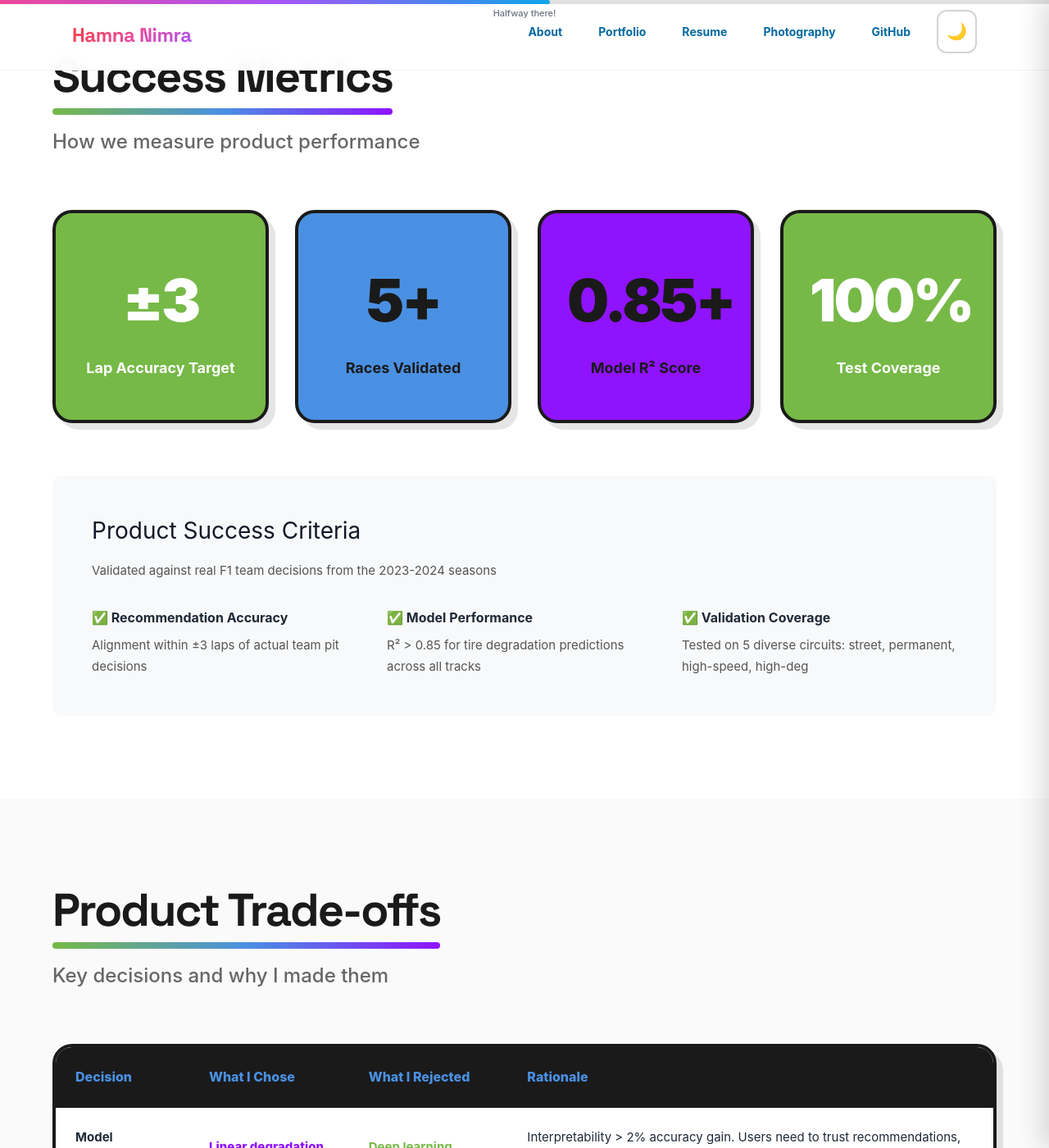
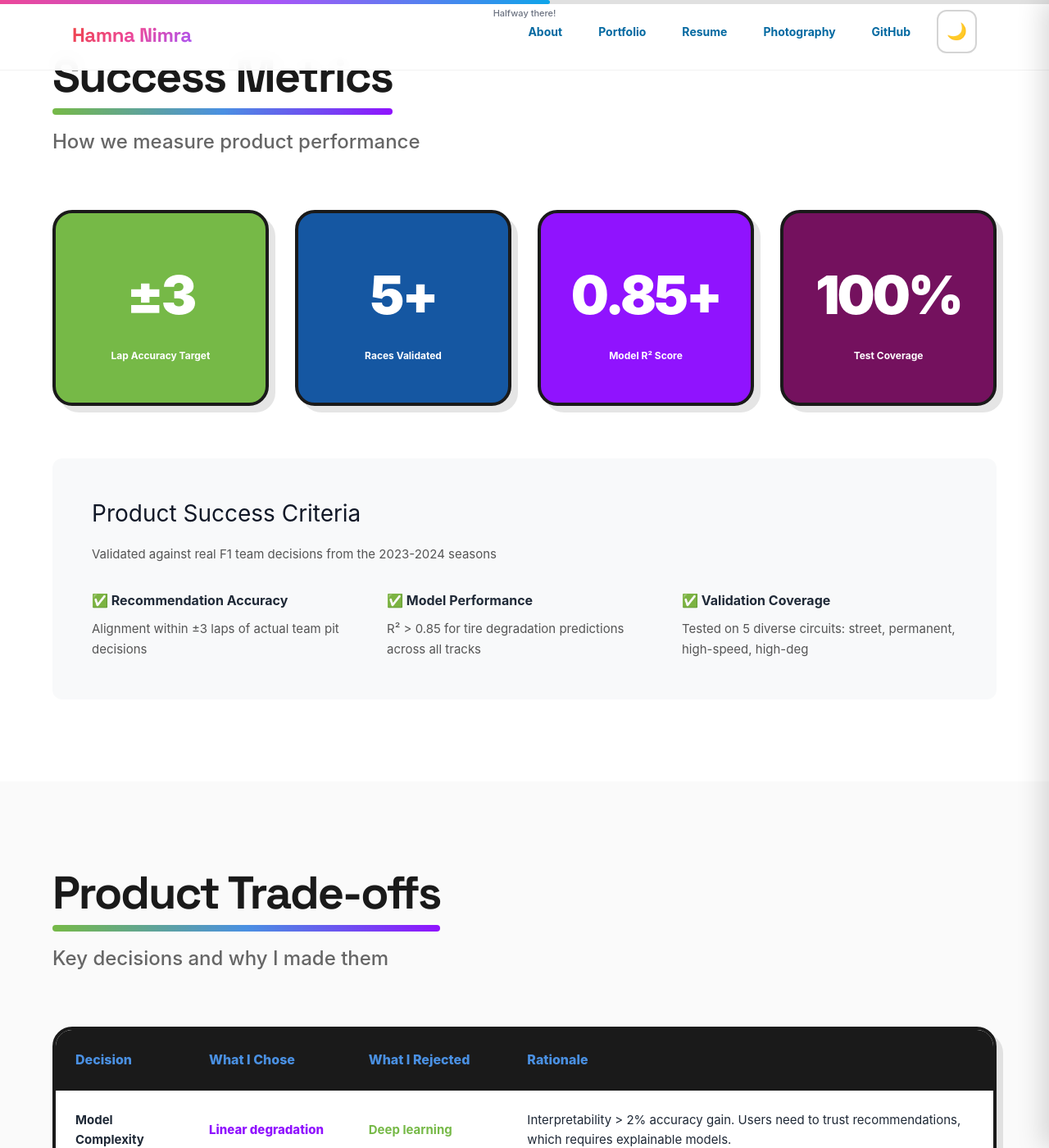
Before and after one commit to HamnaNimra/hamnanimra.github.io, a Jekyll site: the page built from _case_studies/pit-strategy.html, in a window 1280 px wide and 1400 px high, scrolled down 4617 px. Shown: the whole window at 82% size. Built offline with Jekyll 4.4.1, drawn with Linux system fonts in a browser that asks for light colours; nearby versions of some CDN libraries.

Commit message:
updated metric cards

```diff
--- a/_case_studies/autoperfpy.html
+++ b/_case_studies/autoperfpy.html
@@ -523,7 +523,7 @@ meta: Product Case Study · February 2026
         .metric-card:nth-child(1) { background: #76B947; color: white; }
         .metric-card:nth-child(2) { background: #4A90E2; color: white; }
         .metric-card:nth-child(3) { background: #9013FE; color: white; }
-        .metric-card:nth-child(4) { background: #76B947; color: white; }
+        .metric-card:nth-child(4) { background: #74115e; color: white; }
 
         .metric-card:hover {
             transform: translateY(-10px) rotate(3deg);
--- a/_case_studies/pit-strategy.html
+++ b/_case_studies/pit-strategy.html
@@ -500,9 +500,9 @@ meta: Product Case Study · February 2026
         }
 
         .metric-card:nth-child(1) { background: #76B947; color: white; }
-        .metric-card:nth-child(2) { background: #4A90E2; }
-        .metric-card:nth-child(3) { background: #9013FE; }
-        .metric-card:nth-child(4) { background: #76B947; color: white; }
+        .metric-card:nth-child(2) { background: #1557a2; color: white; }
+        .metric-card:nth-child(3) { background: #9013FE; color: white; }
+        .metric-card:nth-child(4) { background: #74115e; color: white; }
 
         .metric-card:hover {
             transform: translateY(-10px) rotate(3deg);
@@ -510,7 +510,7 @@ meta: Product Case Study · February 2026
         }
 
         .metric-card .number {
-            font-size: 72px;
+            font-size: 65px;
             font-weight: 900;
             margin-bottom: 12px;
             position: relative;
@@ -519,7 +519,7 @@ meta: Product Case Study · February 2026
         }
 
         .metric-card .label {
-            font-size: 18px;
+            font-size: 12px;
             position: relative;
             z-index: 1;
             font-weight: 700;
```
